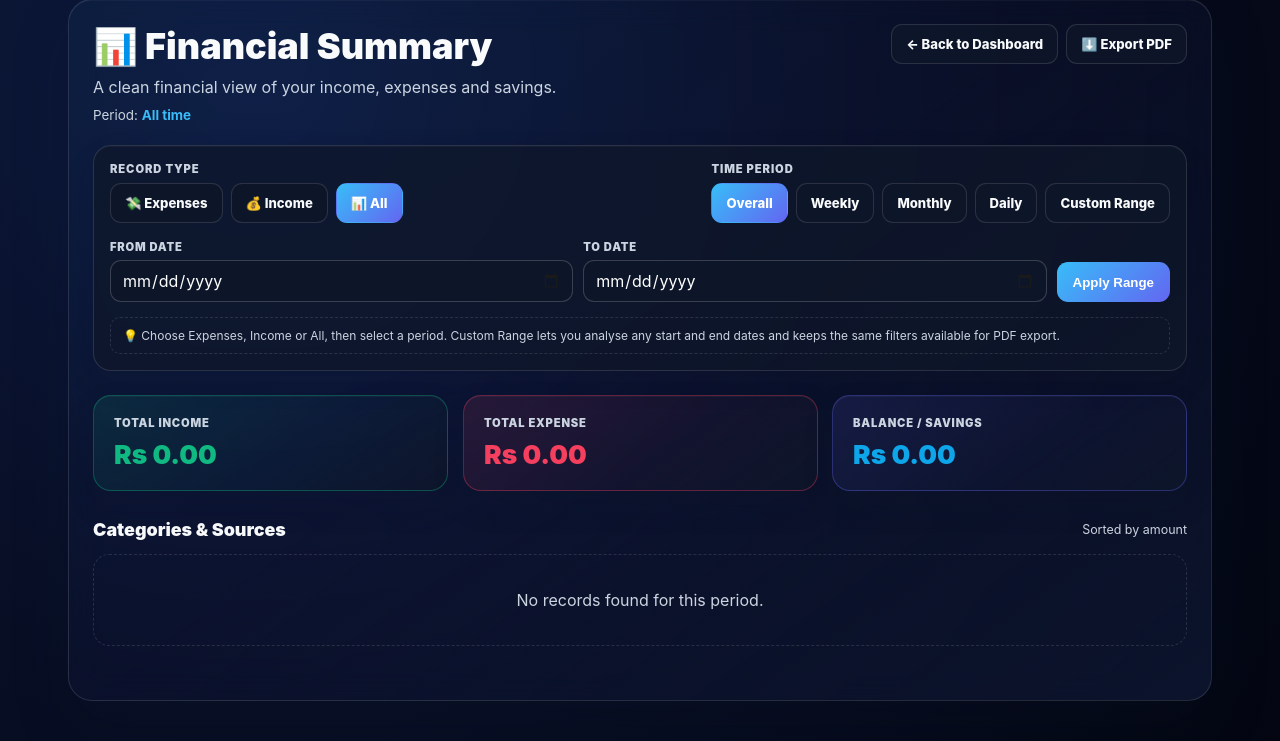
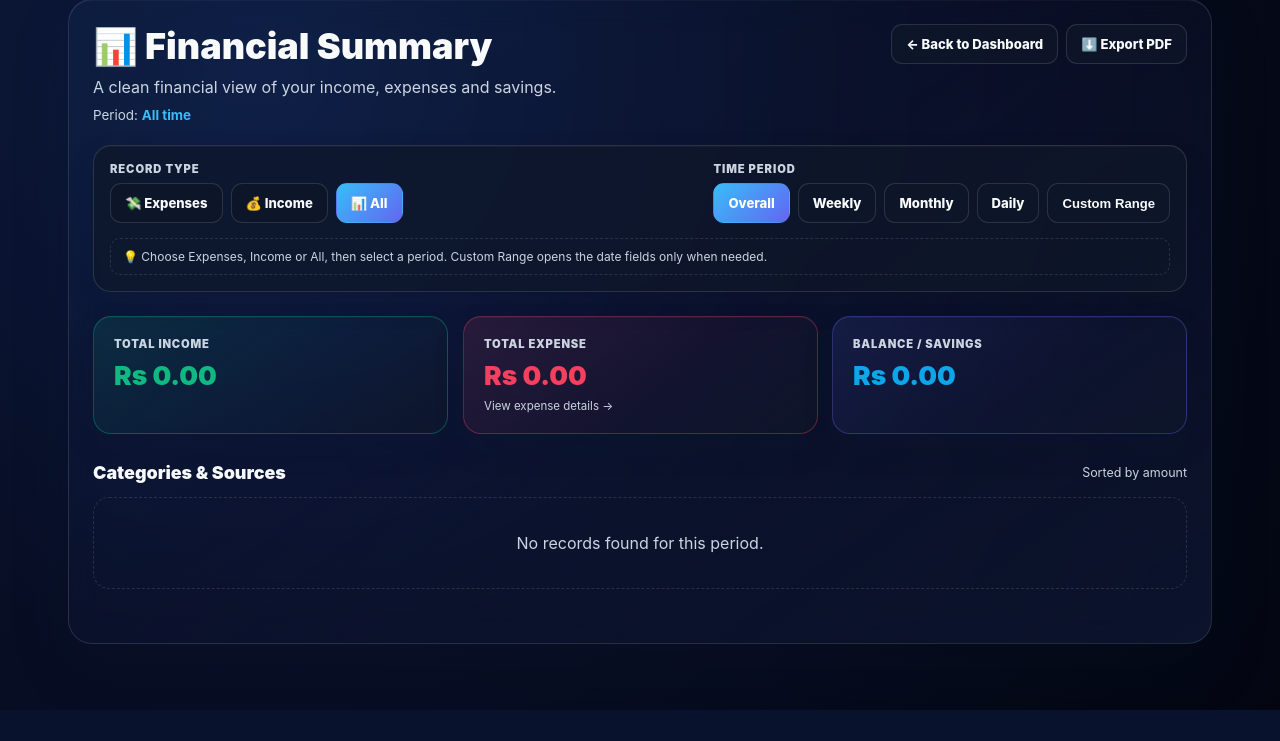
Before and after one commit to UmairSiddique-SE/PersonaL-Expense-Tracker, a Flask app: page /summary in a window 1280 px wide. Shown: the part 90-831 px from the top of the page. After the commit the page ends 800 px from the top, so only its background shows below. Run offline with Flask 3, Linux system fonts and the light colour scheme; the visitor is signed in with stand-in values (Sample User, id 1); data that the repository does not hold is empty.

Commit message:
Fix summary expense details and custom range UI

```diff
--- a/templates/summary.html
+++ b/templates/summary.html
@@ -17,8 +17,8 @@
         .navbar{display:flex;justify-content:space-between;align-items:center;gap:18px;padding:14px 30px;background:var(--navbar-bg);border-bottom:1px solid var(--border-color);backdrop-filter:blur(16px);position:sticky;top:0;z-index:20}.brand{font-size:21px;font-weight:900;color:var(--accent-primary);text-decoration:none}.nav-actions{display:flex;align-items:center;gap:14px;flex-wrap:wrap}.nav-actions a,.logout{color:var(--text-primary);text-decoration:none;font-weight:750;font-size:.88rem}.logout{color:var(--currency-expense)!important;border:0;background:none;cursor:pointer;font:inherit;padding:0}
         .shell{width:min(1180px,100%);margin:auto;padding:28px 18px 60px}.panel{background:var(--bg-card);border:1px solid var(--border-color);border-radius:24px;box-shadow:var(--shadow-card);padding:24px;backdrop-filter:blur(16px)}.header{display:flex;justify-content:space-between;gap:20px;align-items:flex-start;flex-wrap:wrap;margin-bottom:22px}h1{margin:0;font-size:clamp(1.65rem,3vw,2.25rem);font-weight:900}.subtitle{margin:7px 0 0;color:var(--text-secondary);line-height:1.5}.period{margin:8px 0 0;font-size:.84rem;color:var(--text-secondary)}.period strong{color:var(--accent-primary)}
         .actions,.tabs,.periods{display:flex;gap:8px;flex-wrap:wrap}.btn{display:inline-flex;align-items:center;justify-content:center;min-height:40px;padding:9px 14px;border-radius:11px;border:1px solid var(--border-color);background:var(--input-bg);color:var(--text-primary);text-decoration:none;font-weight:800;font-size:.82rem;transition:.2s}.btn:hover{transform:translateY(-1px);border-color:var(--accent-primary)}.btn.active{background:var(--accent-gradient);color:#fff;border-color:transparent}.btn.expense-active{background:var(--currency-expense);color:#fff;border-color:transparent}.btn.income-active{background:var(--currency-income);color:#fff;border-color:transparent}
-        .control-panel{display:grid;gap:15px;padding:16px;margin-bottom:24px;border:1px solid var(--border-color);border-radius:18px;background:var(--input-bg)}.control-row{display:flex;justify-content:space-between;gap:16px;align-items:center;flex-wrap:wrap}.control-label{font-size:.7rem;font-weight:900;text-transform:uppercase;letter-spacing:.08em;color:var(--text-secondary);margin-bottom:7px}.selection-note{font-size:.75rem;color:var(--text-secondary);padding:10px 12px;border:1px dashed var(--border-color);border-radius:10px}.range-form{display:grid;grid-template-columns:1fr 1fr auto;gap:10px;align-items:end;padding-top:2px}.field label{display:block;font-size:.7rem;font-weight:900;text-transform:uppercase;letter-spacing:.07em;color:var(--text-secondary);margin-bottom:6px}.field input{width:100%;min-height:40px;padding:9px 11px;border-radius:11px;border:1px solid var(--border-color);background:var(--bg-card);color:var(--text-primary);font:inherit}.range-submit{min-height:40px;border:0;border-radius:11px;padding:9px 16px;background:var(--accent-gradient);color:#fff;font-weight:900;cursor:pointer}.range-submit:hover{filter:brightness(1.08);transform:translateY(-1px)}
-        .kpis{display:grid;grid-template-columns:repeat(3,1fr);gap:15px;margin-bottom:28px}.kpis.single{grid-template-columns:minmax(0,1fr)}.kpi{padding:20px;border-radius:18px;border:1px solid var(--border-color);background:var(--input-bg)}.kpi-label{font-size:.7rem;text-transform:uppercase;letter-spacing:.07em;font-weight:900;color:var(--text-secondary)}.kpi-value{font-size:1.65rem;font-weight:900;margin-top:8px}.kpi.exp{border-color:rgba(244,63,94,.35)}.kpi.inc{border-color:rgba(16,185,129,.35)}.kpi.net{border-color:rgba(99,102,241,.35)}.exp .kpi-value{color:var(--currency-expense)}.inc .kpi-value{color:var(--currency-income)}.net .kpi-value{color:var(--currency-balance)}
+        .control-panel{display:grid;gap:15px;padding:16px;margin-bottom:24px;border:1px solid var(--border-color);border-radius:18px;background:var(--input-bg)}.control-row{display:flex;justify-content:space-between;gap:16px;align-items:center;flex-wrap:wrap}.control-label{font-size:.7rem;font-weight:900;text-transform:uppercase;letter-spacing:.08em;color:var(--text-secondary);margin-bottom:7px}.selection-note{font-size:.75rem;color:var(--text-secondary);padding:10px 12px;border:1px dashed var(--border-color);border-radius:10px}.range-form{display:grid;grid-template-columns:1fr 1fr auto;gap:10px;align-items:end;padding-top:2px}.range-form.hidden{display:none}.field label{display:block;font-size:.7rem;font-weight:900;text-transform:uppercase;letter-spacing:.07em;color:var(--text-secondary);margin-bottom:6px}.field input{width:100%;min-height:40px;padding:9px 11px;border-radius:11px;border:1px solid var(--border-color);background:var(--bg-card);color:var(--text-primary);font:inherit}.range-submit{min-height:40px;border:0;border-radius:11px;padding:9px 16px;background:var(--accent-gradient);color:#fff;font-weight:900;cursor:pointer}.range-submit:hover{filter:brightness(1.08);transform:translateY(-1px)}
+        .kpis{display:grid;grid-template-columns:repeat(3,1fr);gap:15px;margin-bottom:28px}.kpis.single{grid-template-columns:minmax(0,1fr)}.kpi{padding:20px;border-radius:18px;border:1px solid var(--border-color);background:var(--input-bg)}.kpi-link{display:block;color:inherit;text-decoration:none;transition:.2s}.kpi-link:hover{transform:translateY(-2px);border-color:var(--currency-expense);box-shadow:var(--shadow-card)}.kpi-label{font-size:.7rem;text-transform:uppercase;letter-spacing:.07em;font-weight:900;color:var(--text-secondary)}.kpi-value{font-size:1.65rem;font-weight:900;margin-top:8px}.kpi-hint{font-size:.72rem;color:var(--text-secondary);margin-top:8px}.kpi.exp{border-color:rgba(244,63,94,.35)}.kpi.inc{border-color:rgba(16,185,129,.35)}.kpi.net{border-color:rgba(99,102,241,.35)}.exp .kpi-value{color:var(--currency-expense)}.inc .kpi-value{color:var(--currency-income)}.net .kpi-value{color:var(--currency-balance)}
         .section-title{display:flex;justify-content:space-between;gap:10px;align-items:center;margin:6px 0 14px}.section-title h2{font-size:1.12rem;margin:0;font-weight:900}.section-title span{font-size:.78rem;color:var(--text-secondary)}.cards{display:grid;grid-template-columns:repeat(auto-fit,minmax(220px,1fr));gap:14px;margin-bottom:30px}.category-card{display:block;padding:18px;border-radius:17px;border:1px solid var(--border-color);background:var(--input-bg);text-decoration:none;color:var(--text-primary);transition:.2s}.category-card:hover{transform:translateY(-3px);border-color:var(--accent-primary);box-shadow:var(--shadow-card)}.cat-top{display:flex;justify-content:space-between;gap:8px;align-items:center}.cat-name{font-weight:900;overflow:hidden;text-overflow:ellipsis;white-space:nowrap}.tag{font-size:.62rem;font-weight:900;text-transform:uppercase;padding:4px 8px;border-radius:999px}.tag.exp{color:var(--currency-expense);background:rgba(244,63,94,.12)}.tag.inc{color:var(--currency-income);background:rgba(16,185,129,.12)}.tag.mixed{color:var(--accent-primary);background:rgba(56,189,248,.12)}.cat-total{font-size:1.45rem;font-weight:900;margin:12px 0 5px}.category-card.expense .cat-total{color:var(--currency-expense)}.category-card.income .cat-total{color:var(--currency-income)}.category-card.mixed .cat-total{color:var(--accent-primary)}.cat-help{font-size:.75rem;color:var(--text-secondary)}
         .records{display:grid;gap:9px}.record{display:grid;grid-template-columns:105px 1fr auto;gap:14px;align-items:center;padding:14px 15px;border:1px solid var(--border-color);border-radius:13px;background:var(--input-bg)}.record-date{font-size:.78rem;color:var(--text-secondary)}.record-main strong{display:block;font-size:.88rem}.record-main span{font-size:.74rem;color:var(--text-secondary)}.record-amount{font-weight:900;white-space:nowrap}.record-amount.exp{color:var(--currency-expense)}.record-amount.inc{color:var(--currency-income)}.empty{padding:35px 20px;text-align:center;color:var(--text-secondary);border:1px dashed var(--border-color);border-radius:16px}
         @media(max-width:760px){.navbar{padding:12px 16px}.shell{padding:16px 12px 40px}.panel{padding:17px}.kpis{grid-template-columns:1fr}.record{grid-template-columns:1fr;gap:5px}.record-amount{justify-self:start}.control-row{align-items:flex-start}.actions{width:100%}.actions .btn{flex:1}.range-form{grid-template-columns:1fr}.range-submit{width:100%}}
@@ -39,15 +39,15 @@
     <div class="control-panel">
         <div class="control-row">
             <div><div class="control-label">Record type</div><div class="tabs"><a class="btn {% if selected_tab == 'expense' %}expense-active{% endif %}" href="{{ url_for('summary', type=view_type, tab='expense', date=selected_date, category=selected_category, from_date=from_date, to_date=to_date) }}">💸 Expenses</a><a class="btn {% if selected_tab == 'income' %}income-active{% endif %}" href="{{ url_for('summary', type=view_type, tab='income', date=selected_date, category=selected_category, from_date=from_date, to_date=to_date) }}">💰 Income</a><a class="btn {% if selected_tab == 'all' %}active{% endif %}" href="{{ url_for('summary', type=view_type, tab='all', date=selected_date, category=selected_category, from_date=from_date, to_date=to_date) }}">📊 All</a></div></div>
-            <div><div class="control-label">Time period</div><div class="periods"><a class="btn {% if view_type == 'overall' %}active{% endif %}" href="{{ url_for('summary', type='overall', tab=selected_tab, category=selected_category) }}">Overall</a><a class="btn {% if view_type == 'weekly' %}active{% endif %}" href="{{ url_for('summary', type='weekly', tab=selected_tab, category=selected_category) }}">Weekly</a><a class="btn {% if view_type == 'monthly' %}active{% endif %}" href="{{ url_for('summary', type='monthly', tab=selected_tab, category=selected_category) }}">Monthly</a><a class="btn {% if view_type == 'daily' %}active{% endif %}" href="{{ url_for('summary', type='daily', tab=selected_tab, category=selected_category, date=selected_date) }}">Daily</a><a class="btn {% if view_type == 'range' %}active{% endif %}" href="#range-filter">Custom Range</a></div></div>
+            <div><div class="control-label">Time period</div><div class="periods"><a class="btn {% if view_type == 'overall' %}active{% endif %}" href="{{ url_for('summary', type='overall', tab=selected_tab, category=selected_category) }}">Overall</a><a class="btn {% if view_type == 'weekly' %}active{% endif %}" href="{{ url_for('summary', type='weekly', tab=selected_tab, category=selected_category) }}">Weekly</a><a class="btn {% if view_type == 'monthly' %}active{% endif %}" href="{{ url_for('summary', type='monthly', tab=selected_tab, category=selected_category) }}">Monthly</a><a class="btn {% if view_type == 'daily' %}active{% endif %}" href="{{ url_for('summary', type='daily', tab=selected_tab, category=selected_category, date=selected_date) }}">Daily</a><button class="btn {% if view_type == 'range' %}active{% endif %}" id="custom-range-toggle" type="button" aria-expanded="{{ 'true' if view_type == 'range' else 'false' }}" aria-controls="range-filter">Custom Range</button></div></div>
         </div>
-        <form class="range-form" id="range-filter" method="GET" action="{{ url_for('summary') }}"><input type="hidden" name="type" value="range"><input type="hidden" name="tab" value="{{ selected_tab }}"><input type="hidden" name="category" value="{{ selected_category }}"><div class="field"><label for="from_date">From date</label><input id="from_date" name="from_date" type="date" value="{{ from_date }}" required></div><div class="field"><label for="to_date">To date</label><input id="to_date" name="to_date" type="date" value="{{ to_date }}" required></div><button class="range-submit" type="submit">Apply Range</button></form>
-        <div class="selection-note">💡 Choose Expenses, Income or All, then select a period. Custom Range lets you analyse any start and end dates and keeps the same filters available for PDF export.</div>
+        <form class="range-form{% if view_type != 'range' %} hidden{% endif %}" id="range-filter" method="GET" action="{{ url_for('summary') }}"><input type="hidden" name="type" value="range"><input type="hidden" name="tab" value="{{ selected_tab }}"><input type="hidden" name="category" value="{{ selected_category }}"><div class="field"><label for="from_date">From date</label><input id="from_date" name="from_date" type="date" value="{{ from_date }}" required></div><div class="field"><label for="to_date">To date</label><input id="to_date" name="to_date" type="date" value="{{ to_date }}" required></div><button class="range-submit" type="submit">Apply Range</button></form>
+        <div class="selection-note">💡 Choose Expenses, Income or All, then select a period. Custom Range opens the date fields only when needed.</div>
     </div>
 
-    {% if selected_tab == 'expense' %}<div class="kpis single"><div class="kpi exp"><div class="kpi-label">Total Expense</div><div class="kpi-value">Rs {{ "{:,.2f}".format(total_expense|float) }}</div></div></div>
-    {% elif selected_tab == 'income' %}<div class="kpis single"><div class="kpi inc"><div class="kpi-label">Total Income</div><div class="kpi-value">Rs {{ "{:,.2f}".format(total_income|float) }}</div></div></div>
-    {% else %}<div class="kpis"><div class="kpi inc"><div class="kpi-label">Total Income</div><div class="kpi-value">Rs {{ "{:,.2f}".format(total_income|float) }}</div></div><div class="kpi exp"><div class="kpi-label">Total Expense</div><div class="kpi-value">Rs {{ "{:,.2f}".format(total_expense|float) }}</div></div><div class="kpi net"><div class="kpi-label">Balance / Savings</div><div class="kpi-value">Rs {{ "{:,.2f}".format(total_balance|float) }}</div></div></div>{% endif %}
+    {% if selected_tab == 'expense' %}<div class="kpis single"><a class="kpi exp kpi-link" href="{{ url_for('view', type='expense') }}"><div class="kpi-label">Total Expense</div><div class="kpi-value">Rs {{ "{:,.2f}".format(total_expense|float) }}</div><div class="kpi-hint">View expense details →</div></a></div>
+    {% elif selected_tab == 'income' %}<div class="kpis single"><a class="kpi inc kpi-link" href="{{ url_for('view', type='income') }}"><div class="kpi-label">Total Income</div><div class="kpi-value">Rs {{ "{:,.2f}".format(total_income|float) }}</div><div class="kpi-hint">View income details →</div></a></div>
+    {% else %}<div class="kpis"><div class="kpi inc"><div class="kpi-label">Total Income</div><div class="kpi-value">Rs {{ "{:,.2f}".format(total_income|float) }}</div></div><a class="kpi exp kpi-link" href="{{ url_for('view', type='expense') }}"><div class="kpi-label">Total Expense</div><div class="kpi-value">Rs {{ "{:,.2f}".format(total_expense|float) }}</div><div class="kpi-hint">View expense details →</div></a><div class="kpi net"><div class="kpi-label">Balance / Savings</div><div class="kpi-value">Rs {{ "{:,.2f}".format(total_balance|float) }}</div></div></div>{% endif %}
 
     {% if not is_cat %}
     <div class="section-title"><h2>{% if selected_tab == 'expense' %}Expense Categories{% elif selected_tab == 'income' %}Income Sources{% else %}Categories & Sources{% endif %}</h2><span>Sorted by amount</span></div>
@@ -62,5 +62,22 @@
 
     {% if is_cat %}<div class="section-title"><h2>{{ selected_category }} Records</h2><span>Newest transaction first</span></div><div class="records">{% for item in expenses %}<div class="record"><div class="record-date">📅 {{ item.date }}</div><div class="record-main"><strong>{{ item.description or 'No description' }}</strong><span>{{ item.type|capitalize }} · {{ selected_category }}</span></div><div class="record-amount {% if item.type == 'income' %}inc{% else %}exp{% endif %}">{% if item.type == 'income' %}+{% else %}-{% endif %} Rs {{ "{:,.2f}".format(item.amount|float) }}</div></div>{% endfor %}{% if not expenses %}<div class="empty">No transactions found for this category and period.</div>{% endif %}</div>{% endif %}
 </section></main>
+<script>
+document.addEventListener('DOMContentLoaded', function () {
+    const toggle = document.getElementById('custom-range-toggle');
+    const form = document.getElementById('range-filter');
+    if (!toggle || !form) return;
+    toggle.addEventListener('click', function () {
+        const open = !form.classList.contains('hidden');
+        form.classList.toggle('hidden', open);
+        toggle.classList.toggle('active', !open);
+        toggle.setAttribute('aria-expanded', String(!open));
+        if (!open) {
+            const first = form.querySelector('input[type="date"]');
+            if (first) first.focus();
+        }
+    });
+});
+</script>
 </body>
 </html>
```
